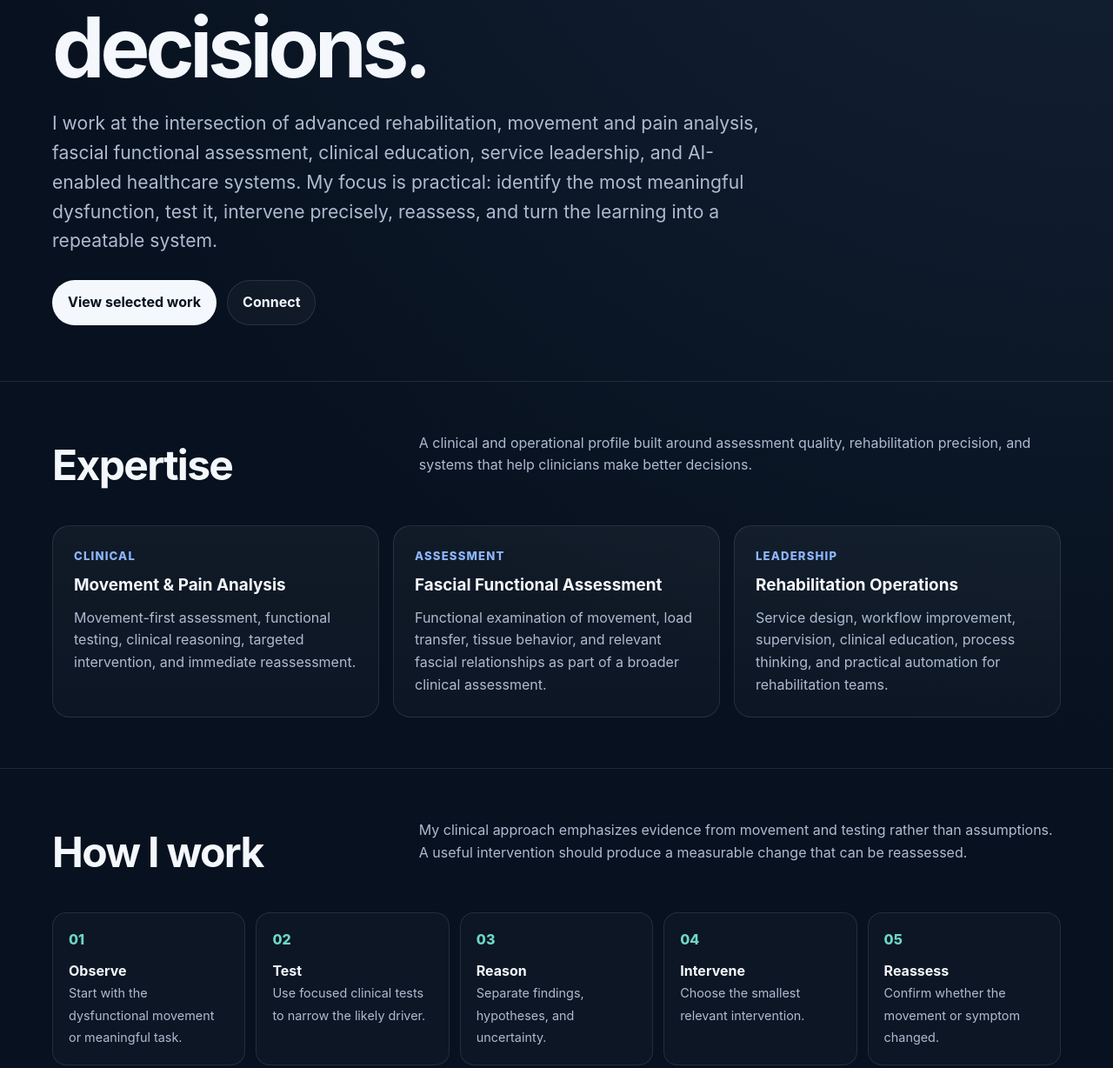
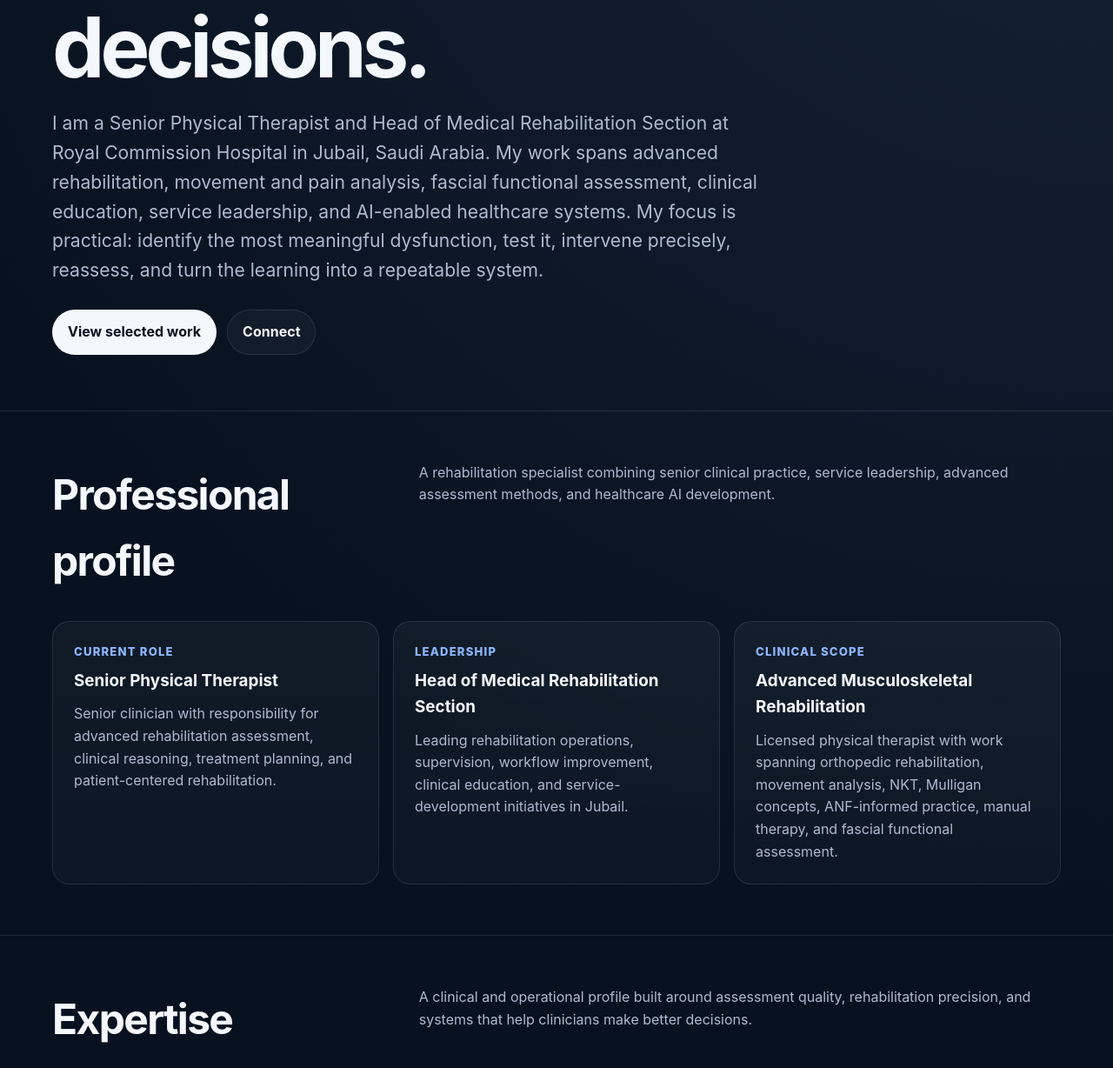
Before and after one commit to addn2030-svg/personal-ai-agent, a plain HTML site: page portfolio/index.html in a window 1280 px wide. Shown: the part 480-1708 px from the top of the page at 87% size. Drawn offline with Linux system fonts and the light colour scheme.

Commit message:
portfolio: refresh profile from latest Drive evidence

```diff
--- a/portfolio/index.html
+++ b/portfolio/index.html
@@ -3,7 +3,7 @@
 <head>
   <meta charset="utf-8" />
   <meta name="viewport" content="width=device-width, initial-scale=1" />
-  <meta name="description" content="Abdulrahman Bakr Hawsawi — advanced rehabilitation, movement and pain analysis, fascial functional assessment, healthcare AI, and clinical systems innovation." />
+  <meta name="description" content="Abdulrahman Bakr Hawsawi — senior physical therapist, rehabilitation leader, movement and pain analysis expert, fascial functional assessment, healthcare AI, and clinical systems innovation." />
   <title>Abdulrahman Bakr Hawsawi | Rehabilitation & Healthcare AI</title>
   <link rel="stylesheet" href="styles.css" />
 </head>
@@ -12,6 +12,7 @@
     <div class="container nav-inner">
       <a class="brand" href="#top">ABH / Expert Portfolio</a>
       <div class="nav-links">
+        <a href="#profile">Profile</a>
         <a href="#expertise">Expertise</a>
         <a href="#methods">Methods</a>
         <a href="#projects">Projects</a>
@@ -24,12 +25,12 @@
   <main id="top">
     <header class="hero">
       <div class="container">
-        <div class="eyebrow">Advanced Rehabilitation · Clinical Reasoning · Healthcare AI</div>
+        <div class="eyebrow">Senior Physical Therapist · Rehabilitation Leadership · Clinical Reasoning · Healthcare AI</div>
         <h1>Turning complex movement problems into clearer clinical decisions.</h1>
         <p>
-          I work at the intersection of advanced rehabilitation, movement and pain analysis,
-          fascial functional assessment, clinical education, service leadership, and AI-enabled
-          healthcare systems. My focus is practical: identify the most meaningful dysfunction,
+          I am a Senior Physical Therapist and Head of Medical Rehabilitation Section at Royal Commission Hospital in Jubail, Saudi Arabia.
+          My work spans advanced rehabilitation, movement and pain analysis, fascial functional assessment, clinical education,
+          service leadership, and AI-enabled healthcare systems. My focus is practical: identify the most meaningful dysfunction,
           test it, intervene precisely, reassess, and turn the learning into a repeatable system.
         </p>
         <div class="actions">
@@ -38,6 +39,32 @@
         </div>
       </div>
     </header>
+
+    <section id="profile">
+      <div class="container">
+        <div class="section-head">
+          <h2>Professional profile</h2>
+          <p>A rehabilitation specialist combining senior clinical practice, service leadership, advanced assessment methods, and healthcare AI development.</p>
+        </div>
+        <div class="grid three">
+          <article class="card">
+            <div class="kicker">Current Role</div>
+            <h3>Senior Physical Therapist</h3>
+            <p>Senior clinician with responsibility for advanced rehabilitation assessment, clinical reasoning, treatment planning, and patient-centered rehabilitation.</p>
+          </article>
+          <article class="card">
+            <div class="kicker">Leadership</div>
+            <h3>Head of Medical Rehabilitation Section</h3>
+            <p>Leading rehabilitation operations, supervision, workflow improvement, clinical education, and service-development initiatives in Jubail.</p>
+          </article>
+          <article class="card">
+            <div class="kicker">Clinical Scope</div>
+            <h3>Advanced Musculoskeletal Rehabilitation</h3>
+            <p>Licensed physical therapist with work spanning orthopedic rehabilitation, movement analysis, NKT, Mulligan concepts, ANF-informed practice, manual therapy, and fascial functional assessment.</p>
+          </article>
+        </div>
+      </div>
+    </section>
 
     <section id="expertise">
       <div class="container">
@@ -188,7 +215,7 @@
   <footer>
     <div class="container">
       <strong>Abdulrahman Bakr Hawsawi</strong><br />
-      Advanced Rehabilitation · Movement & Pain Analysis · Healthcare AI
+      Senior Physical Therapist · Rehabilitation Leadership · Movement & Pain Analysis · Healthcare AI
       <p class="note">Portfolio content is professional/educational and does not display patient-identifiable information.</p>
     </div>
   </footer>
```
